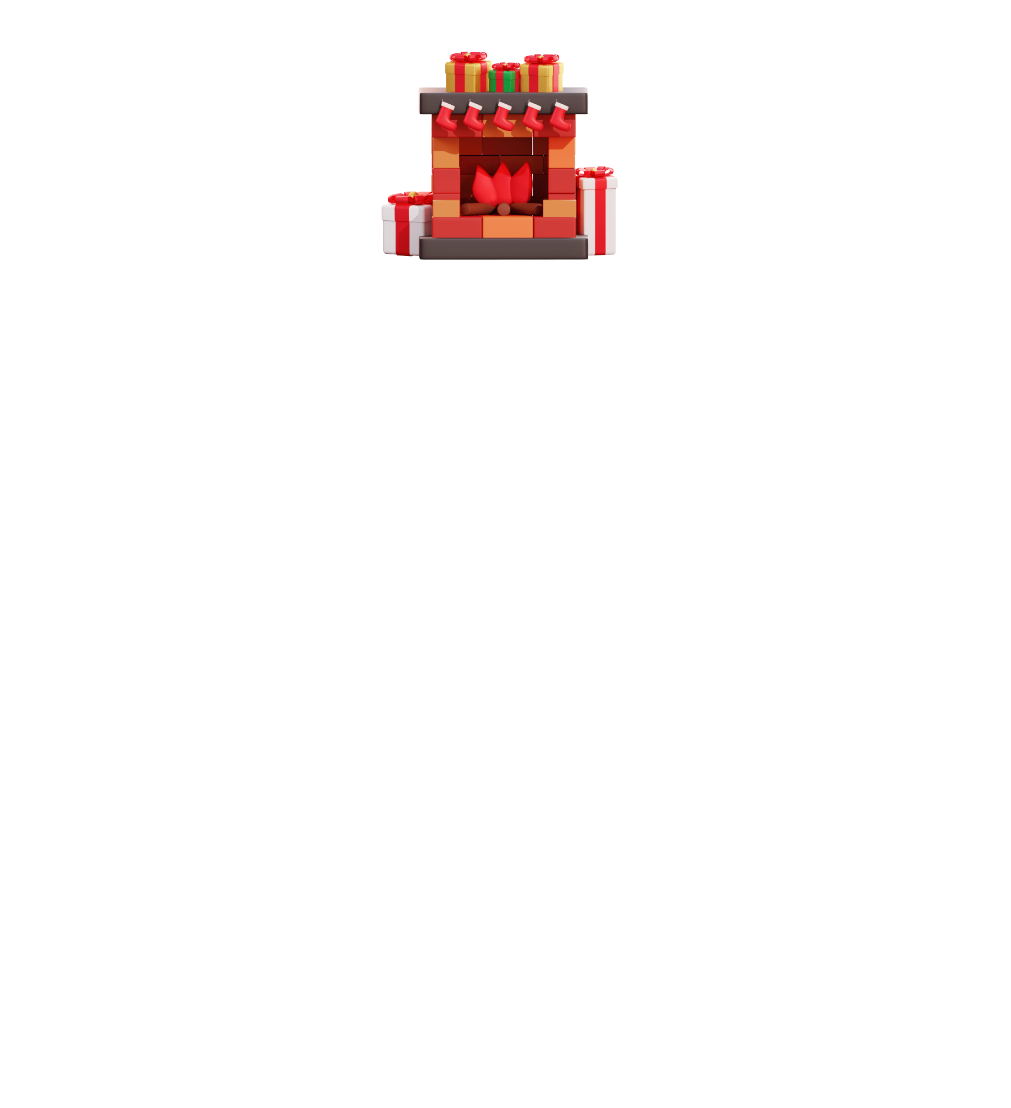
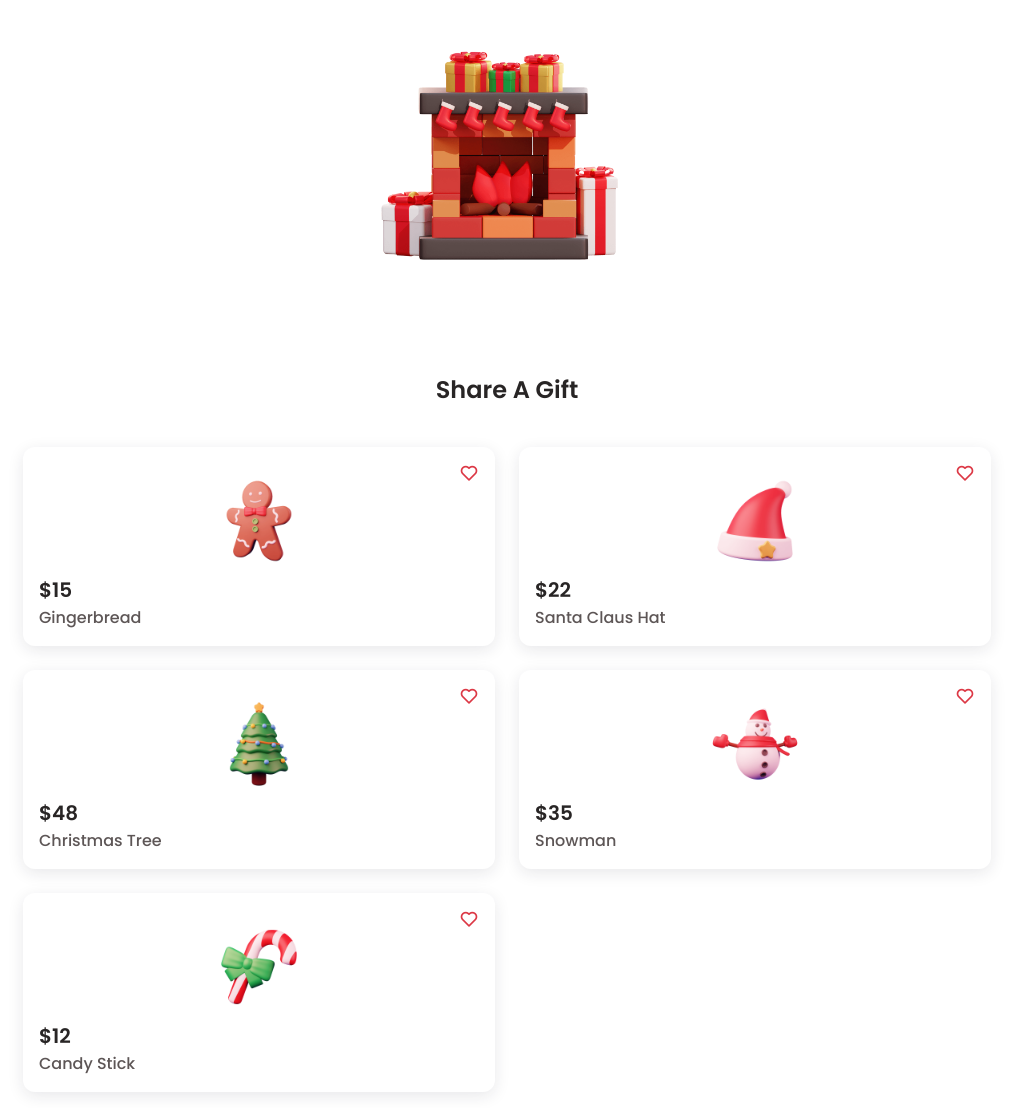
Before and after one commit to FakeStandard/responsive-christmas-shop-2, a plain HTML site: page index.html in a window 1280 px wide. Shown: the part 1521-2629 px from the top of the page, without its empty margins (1-1012 px from the left). Before the commit the page ends 1821 px from the top, so only its background shows below. Drawn offline with nearby package versions, Linux system fonts and the light colour scheme.

Commit message:
add gift

```diff
--- /dev/null
+++ b/assets/css/gift.css
@@ -0,0 +1,42 @@
+.gift-container {
+    grid-template-columns: repeat(2, 1fr);
+    gap: 1.5rem;
+}
+
+.gift-card {
+    display: grid;
+    position: relative;
+    background-color: var(--container-color);
+    box-shadow: 0 4px 16px hsla(255, 25%, 15%, 0.1);
+    padding: 1.5rem 1rem 1rem;
+    border-radius: 0.75rem;
+}
+
+.gift-img {
+    width: 100px;
+    justify-self: center;
+    margin-bottom: var(--mb-0-25);
+    transition: 0.3s;
+}
+
+.gift-icon {
+    font-size: 1.25rem;
+    color: var(--first-color);
+    position: absolute;
+    top: 1rem;
+    right: 1rem;
+    cursor: pointer;
+}
+
+.gift-price {
+    font-size: var(--h3-font-size);
+}
+
+.gift-title {
+    font-size: var(--smaller-fon-size);
+    font-weight: var(--font-medium);
+}
+
+.gift-card:hover .gift-img {
+    transform: translateY(-0.25rem);
+}
--- a/assets/css/style.css
+++ b/assets/css/style.css
@@ -6,3 +6,4 @@
 @import url(home.css);
 @import url(giving.css);
 @import url(celebrate.css);
+@import url(gift.css);
--- a/index.html
+++ b/index.html
@@ -111,6 +111,52 @@
                 <img src="assets/img/celebrate.png" alt="" class="celebrate-img">
             </div>
         </section>
+
+        <section class="gift section container" id="gift">
+            <h2 class="section-title">Share A Gift</h2>
+
+            <div class="gift-container grid">
+                <article class="gift-card">
+                    <img src="assets/img/gift1.png" alt="" class="gift-img">
+                    <i class="bx bx-heart gift-icon"></i>
+
+                    <h3 class="gift-price">$15</h3>
+                    <span class="gift-title">Gingerbread</span>
+                </article>
+
+                <article class="gift-card">
+                    <img src="assets/img/gift2.png" alt="" class="gift-img">
+                    <i class="bx bx-heart gift-icon"></i>
+
+                    <h3 class="gift-price">$22</h3>
+                    <span class="gift-title">Santa Claus Hat</span>
+                </article>
+
+                <article class="gift-card">
+                    <img src="assets/img/gift3.png" alt="" class="gift-img">
+                    <i class="bx bx-heart gift-icon"></i>
+
+                    <h3 class="gift-price">$48</h3>
+                    <span class="gift-title">Christmas Tree</span>
+                </article>
+
+                <article class="gift-card">
+                    <img src="assets/img/gift4.png" alt="" class="gift-img">
+                    <i class="bx bx-heart gift-icon"></i>
+
+                    <h3 class="gift-price">$35</h3>
+                    <span class="gift-title">Snowman</span>
+                </article>
+
+                <article class="gift-card">
+                    <img src="assets/img/gift5.png" alt="" class="gift-img">
+                    <i class="bx bx-heart gift-icon"></i>
+
+                    <h3 class="gift-price">$12</h3>
+                    <span class="gift-title">Candy Stick</span>
+                </article>
+            </div>
+        </section>
     </main>
 
     <script src="assets/js/style.js"></script>
```
